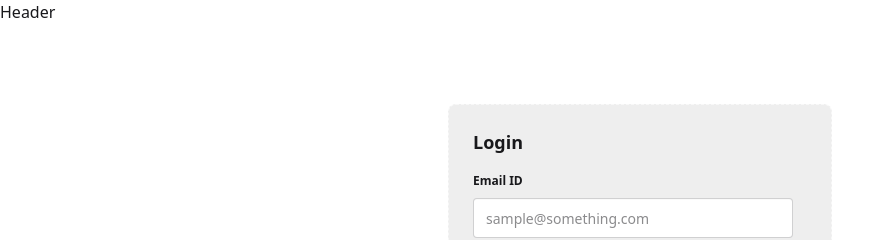
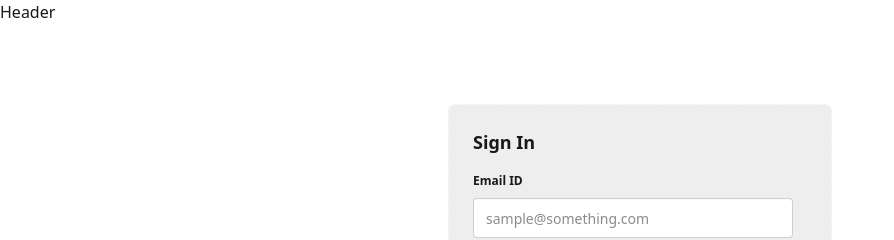
Before and after one commit to Yashwanth-CH-27/Dashboard_Frontend, a React (Vite) app: page /login in a window 1280 px wide. Shown: the top 240 px of the page, without its empty margins (0-894 px from the left). Built offline with nearby package versions, Linux system fonts and the light colour scheme; no server answers.

Commit message:
Configuring Login

```diff
--- a/src/Components/Login.jsx
+++ b/src/Components/Login.jsx
@@ -10,7 +10,7 @@ const Login = () => {
   const [ password, setPassword ] = useState(""); //Yaswanth@123
   const [firstName, setFirstName] = useState("");
   const [lastName, setLastName] = useState("");
-  const [isLogin, setIsLogin] = useState(true)
+  const [isSignIn, setIsSignIn] = useState(true)
   const [errMessage, setErrMeesage] = useState("");
   const dispatch = useDispatch();
   const navigate = useNavigate();
@@ -47,8 +47,8 @@ const Login = () => {
     <div className="flex justify-center my-20">
       <div className="card card-dash bg-base-300 w-96">
         <div className="card-body">
-          <h2 className="card-title">{isLogin ? "Login" : "Sign Up"}</h2>
-          {!isLogin &&<fieldset className="fieldset">
+          <h2 className="card-title">{isSignIn ? "Sign In" : "Sign Up"}</h2>
+          {!isSignIn &&<fieldset className="fieldset">
             <legend className="fieldset-legend">First Name</legend>
             <input
               value={firstName}
@@ -58,7 +58,7 @@ const Login = () => {
               onChange = {(e) => setFirstName(e.target.value)}
             />
           </fieldset>}
-          {!isLogin && <fieldset className="fieldset">
+          {!isSignIn && <fieldset className="fieldset">
             <legend className="fieldset-legend">Last Name</legend>
             <input
               value={lastName}
@@ -90,10 +90,10 @@ const Login = () => {
           </fieldset>
           <div className="card-actions py-5 mx-auto">
             <p className="text-red-700">{errMessage}</p>
-            <button className="btn btn-primary" onClick={isLogin? handleLogIn : handleSignUp}>{isLogin ? "Log In": "Sign Up"}</button>
+            <button className="btn btn-primary" onClick={isSignIn? handleLogIn : handleSignUp}>{isSignIn ? "Log In": "Sign Up"}</button>
           </div>
           <div>
-            <p className="cursor-pointer text-center" onClick={() => setIsLogin((value) => !value) }>{isLogin ? "New User? Sign Up" : "Existing User? Login"}</p>
+            <p className="cursor-pointer text-center" onClick={() => setIsSignIn((value) => !value) }>{isSignIn ? "New User? Sign Up" : "Existing User? Login"}</p>
           </div>
         </div>
       </div>
```
